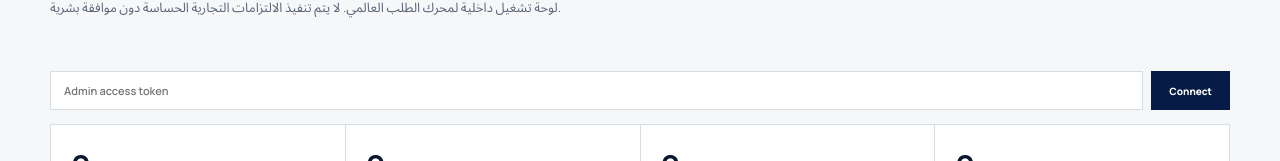
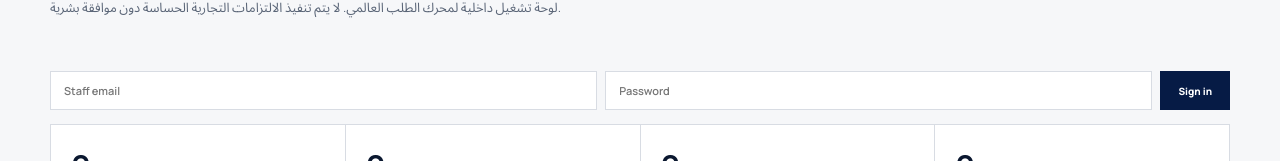
Before and after one commit to moaztepia-tech/Septlion-, a Next.js app in the folder apps/web/: page /demand-command in a window 1280 px wide. Shown: the part 295-456 px from the top of the page. Built offline with nearby package versions, Linux system fonts and the light colour scheme; no server answers.

Commit message:
feat: add staff login to demand command center

```diff
--- a/apps/web/app/demand-command/page.tsx
+++ b/apps/web/app/demand-command/page.tsx
@@ -7,13 +7,14 @@ type Opp={id:string;reference:string;status:string;title:string;market:string;pr
 type Approval={id:string;action:string;title:string;summary?:string;opportunity:Opp};
 
 export default function DemandCommand(){
- const[token,setToken]=useState('');const[center,setCenter]=useState<Center|null>(null),[ops,setOps]=useState<Opp[]>([]),[approvals,setApprovals]=useState<Approval[]>([]),[error,setError]=useState('');
+ const[token,setToken]=useState(''),[email,setEmail]=useState(''),[password,setPassword]=useState('');const[center,setCenter]=useState<Center|null>(null),[ops,setOps]=useState<Opp[]>([]),[approvals,setApprovals]=useState<Approval[]>([]),[error,setError]=useState('');
  async function load(){try{setError('');const saved=token||sessionStorage.getItem('septlion_access_token')||'';if(!saved)throw new Error('Admin access token required');const h={authorization:'Bearer '+saved};const [a,b,c]=await Promise.all([fetch(API+'/demand-intelligence/command-center',{headers:h}),fetch(API+'/demand-intelligence/opportunities',{headers:h}),fetch(API+'/demand-intelligence/approvals',{headers:h})]);if(!a.ok||!b.ok||!c.ok)throw new Error('API unavailable');setCenter(await a.json());setOps(await b.json());setApprovals(await c.json())}catch(e){setError(e instanceof Error?e.message:'Unable to load')}}
  useEffect(()=>{const saved=sessionStorage.getItem('septlion_access_token')||'';setToken(saved);if(saved)void load()},[]);
+ async function login(){try{setError('');const r=await fetch(API+'/auth/internal-login',{method:'POST',headers:{'content-type':'application/json'},body:JSON.stringify({email,password})});if(!r.ok)throw new Error('بيانات الدخول غير صحيحة');const x=await r.json();sessionStorage.setItem('septlion_access_token',x.accessToken);sessionStorage.setItem('septlion_refresh_token',x.refreshToken);setToken(x.accessToken);setPassword('');setTimeout(()=>void load(),0)}catch(e){setError(e instanceof Error?e.message:'Login failed')}}
  async function orchestrate(id:string){const saved=token||sessionStorage.getItem('septlion_access_token')||'';await fetch(API+`/demand-intelligence/opportunities/${id}/orchestrate`,{method:'POST',headers:{authorization:'Bearer '+saved}});await load()}
  async function decide(id:string,decision:'approve'|'reject'){const saved=token||sessionStorage.getItem('septlion_access_token')||'';await fetch(API+`/demand-intelligence/approvals/${id}/${decision}`,{method:'POST',headers:{'content-type':'application/json',authorization:'Bearer '+saved},body:'{}'});await load()}
  return <main className="dc"><header className="dc-top"><a href="/"><img src="/brand/septlion-header-white.png" alt="Septlion"/></a><div><span>GLOBAL DEMAND ENGINE</span><button onClick={load}>Refresh</button></div></header><section className="dc-shell dc-hero"><p>SEPTLION COMMAND</p><h1>Demand → Opportunity → Deal</h1><span>لوحة تشغيل داخلية لمحرك الطلب العالمي. لا يتم تنفيذ الالتزامات التجارية الحساسة دون موافقة بشرية.</span></section>
- <section className="dc-shell"><div className="dc-auth"><input type="password" value={token} onChange={e=>setToken(e.target.value)} placeholder="Admin access token"/><button onClick={()=>{sessionStorage.setItem('septlion_access_token',token);void load()}}>Connect</button></div>{error&&<div className="dc-error">{error}</div>}<div className="dc-stats"><Card n={center?.signals||0} t="Demand signals"/><Card n={Object.values(center?.opportunities||{}).reduce((a,b)=>a+b,0)} t="Opportunities"/><Card n={center?.pendingApprovals||0} t="Pending approvals"/><Card n={(center?.agents?.QUEUED||0)+(center?.agents?.RUNNING||0)} t="Active agent jobs"/></div></section>
+ <section className="dc-shell">{!token&&<div className="dc-auth"><input type="email" value={email} onChange={e=>setEmail(e.target.value)} placeholder="Staff email"/><input type="password" value={password} onChange={e=>setPassword(e.target.value)} placeholder="Password"/><button onClick={login}>Sign in</button></div>}{error&&<div className="dc-error">{error}</div>}<div className="dc-stats"><Card n={center?.signals||0} t="Demand signals"/><Card n={Object.values(center?.opportunities||{}).reduce((a,b)=>a+b,0)} t="Opportunities"/><Card n={center?.pendingApprovals||0} t="Pending approvals"/><Card n={(center?.agents?.QUEUED||0)+(center?.agents?.RUNNING||0)} t="Active agent jobs"/></div></section>
  <section className="dc-shell dc-section"><div className="dc-head"><div><p>OPPORTUNITY PIPELINE</p><h2>Commercial queue</h2></div><span>{ops.length} active records</span></div><div className="dc-table">{ops.map(o=><article key={o.id}><div><small>{o.reference} · {o.status}</small><h3>{o.title}</h3><p>{o.buyerProfile?.canonicalName||'Buyer unresolved'} · {o.market}</p></div><div><span>Qualification</span><b>{o.requirement?.confidence??0}%</b></div><div><span>Next action</span><b>{o.nextAction||'—'}</b><button className="dc-run" onClick={()=>orchestrate(o.id)}>Run agents</button></div></article>)}{!ops.length&&<div className="dc-empty">No promoted opportunities yet.</div>}</div></section>
  <section className="dc-dark"><div className="dc-shell dc-section"><div className="dc-head"><div><p>HUMAN AUTHORITY</p><h2>Approval gate</h2></div><span>External commitments stop here.</span></div><div className="dc-approvals">{approvals.map(a=><article key={a.id}><small>{a.action}</small><h3>{a.title}</h3><p>{a.summary||a.opportunity?.title}</p><div><button onClick={()=>decide(a.id,'reject')}>Reject</button><button className="primary" onClick={()=>decide(a.id,'approve')}>Approve</button></div></article>)}{!approvals.length&&<div className="dc-empty dark">No approvals waiting.</div>}</div></div></section></main>
 }
```
